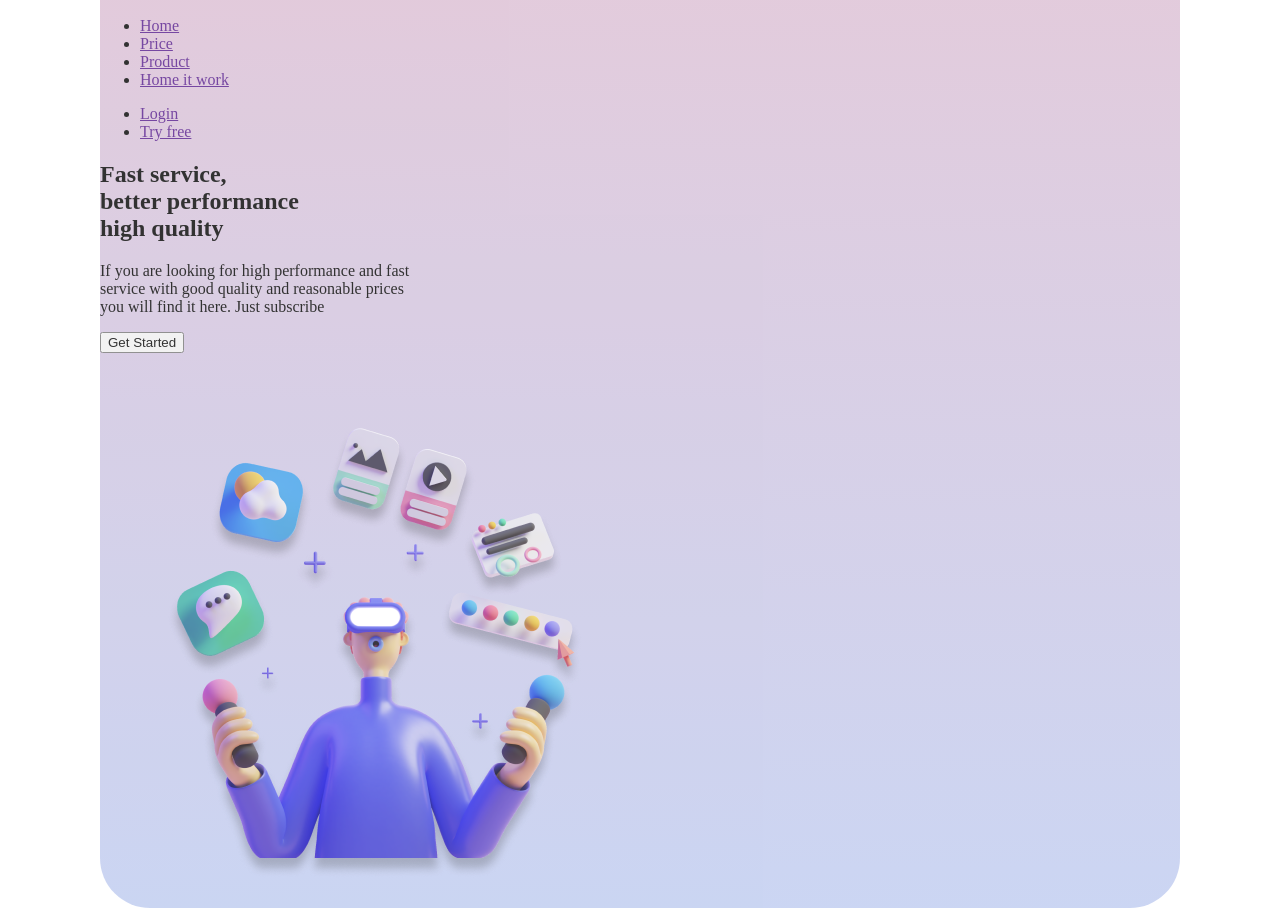
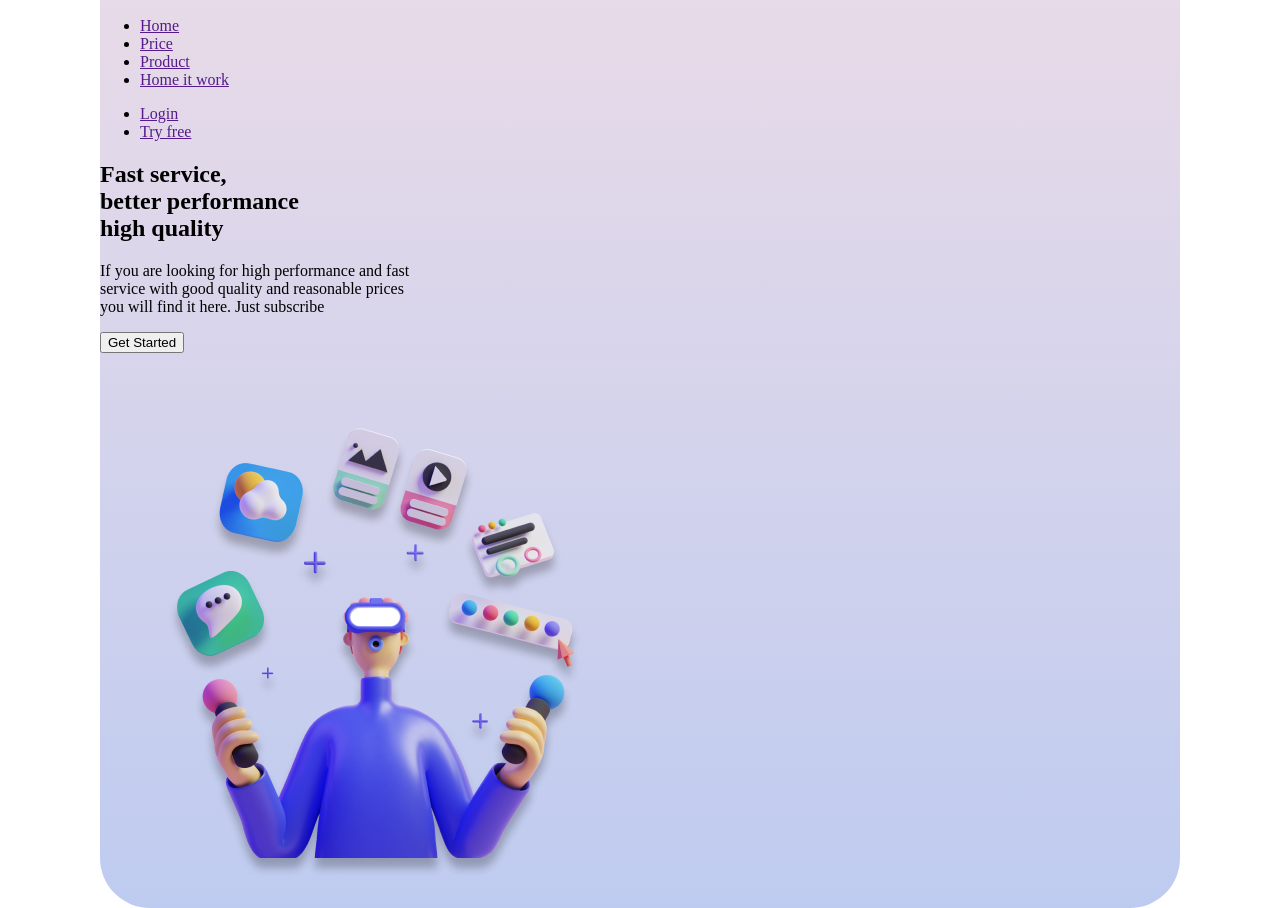
Before and after one commit to constyejin/UI_templates, a plain HTML site: page Creative/index.html in a window 1280 px wide. Shown: the part 40-948 px from the top of the page. Drawn offline with Linux system fonts and the light colour scheme.

Commit message:
💄 Add rgba alpha value to linear-gradient

```diff
--- a/Creative/style.css
+++ b/Creative/style.css
@@ -8,6 +8,5 @@ body {
   width: 1080px;
   height: 1080px;
   border-radius: 50px;
-  opacity: .8;
-  background: linear-gradient(#E1BCCE, #BECBF0);
+  background: linear-gradient(rgba(225, 188, 206, .5), rgba(190, 203, 240));
 }
```
